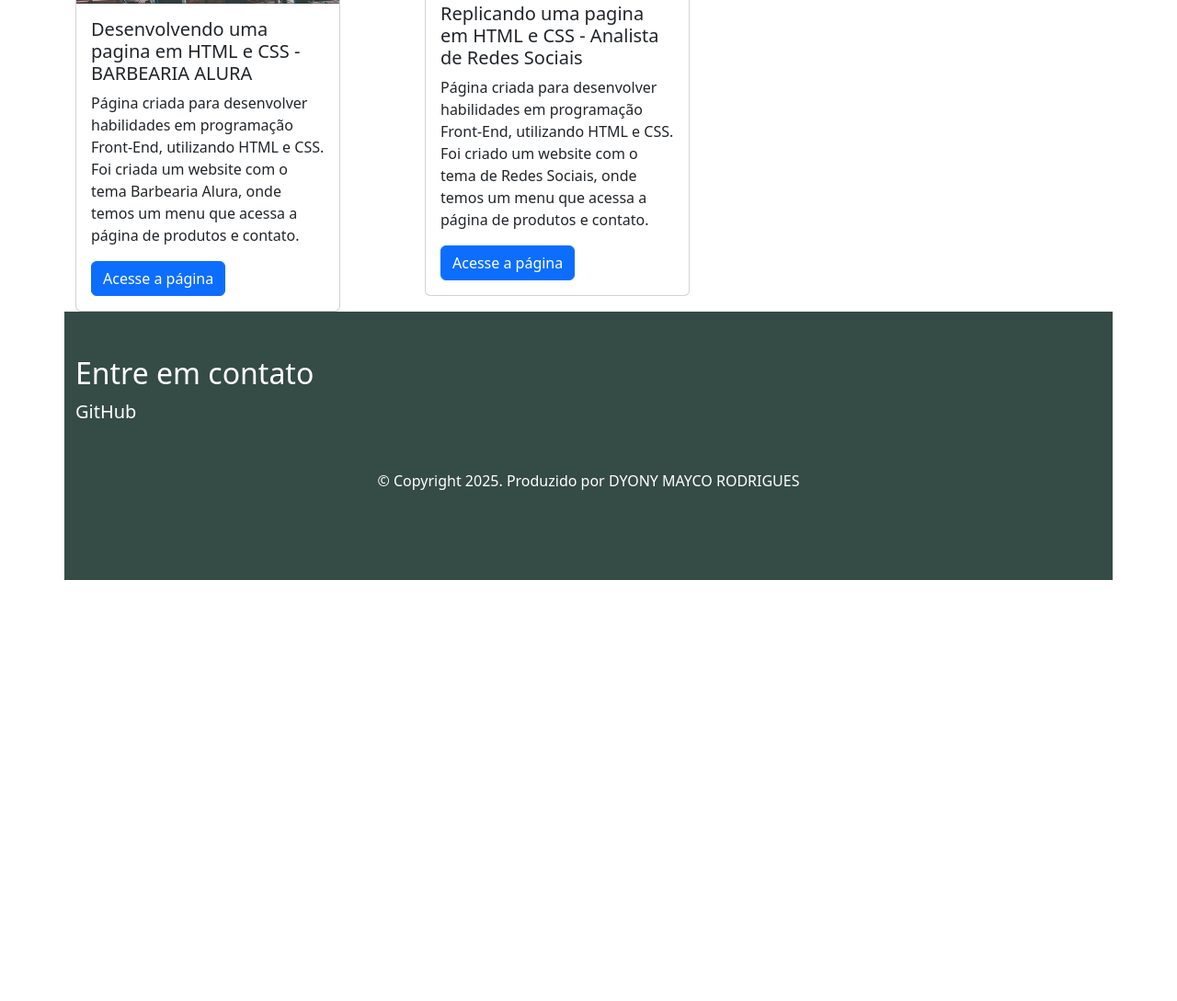
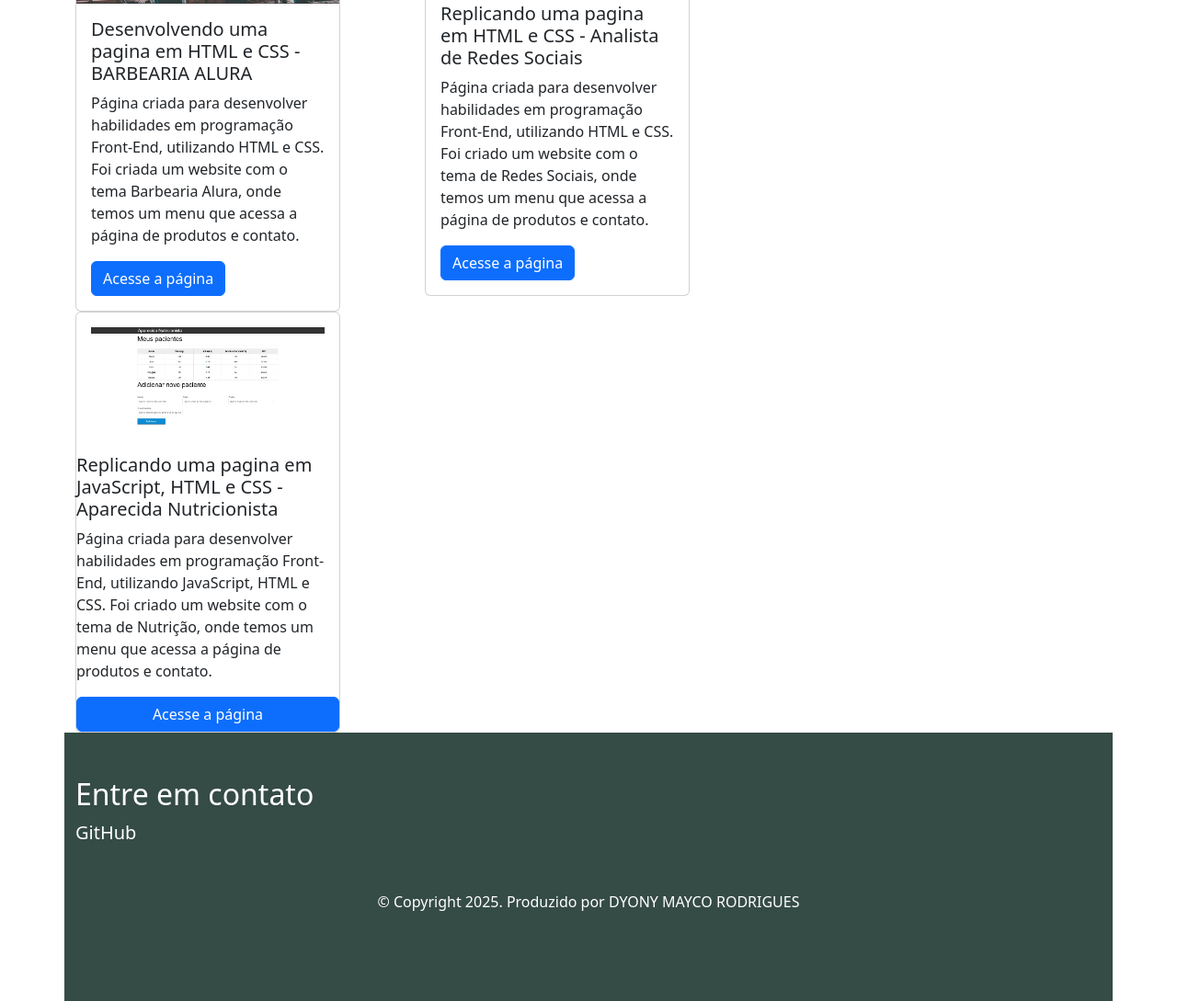
Before and after one commit to dy-mayco/portifolio, a plain HTML site: page index.html in a window 1280 px wide. Shown: the part 708-1797 px from the top of the page at 92% size. Before the commit the page ends 1339 px from the top, so only its background shows below. Drawn offline with nearby package versions, Linux system fonts and the light colour scheme.

Commit message:
finalizando

```diff
--- a/index.html
+++ b/index.html
@@ -77,6 +77,19 @@
                 </div>
             </div>
         </div>
+
+         <div class="col-md-4">
+                <div class="card" style="width: 18rem;">
+                    <img src="img/nutricionista.jpeg" alt="Foto da página inicial da Aparecida Nutrição/>
+                    <div class="card-body">
+                        <h5 class="card-title">Replicando uma pagina em JavaScript, HTML e CSS - Aparecida Nutricionista</h5>
+                        <p class="card-text">
+                            Página criada para desenvolver habilidades em programação Front-End, utilizando JavaScript, HTML e CSS. Foi criado um website com o tema de Nutrição, onde temos um menu que acessa a página de produtos e contato.
+                        </p>
+                        <a href="https://introducao-javascript-ebon.vercel.app/" class="btn btn-primary">Acesse a página</a>
+                    </div>
+                </div>
+            </div>
     </main>
     <footer class="container py-5" id="rodape">
         <h2>Entre em contato</h2>
```
Also changed, not shown: img/nutricionista.jpeg (added).
